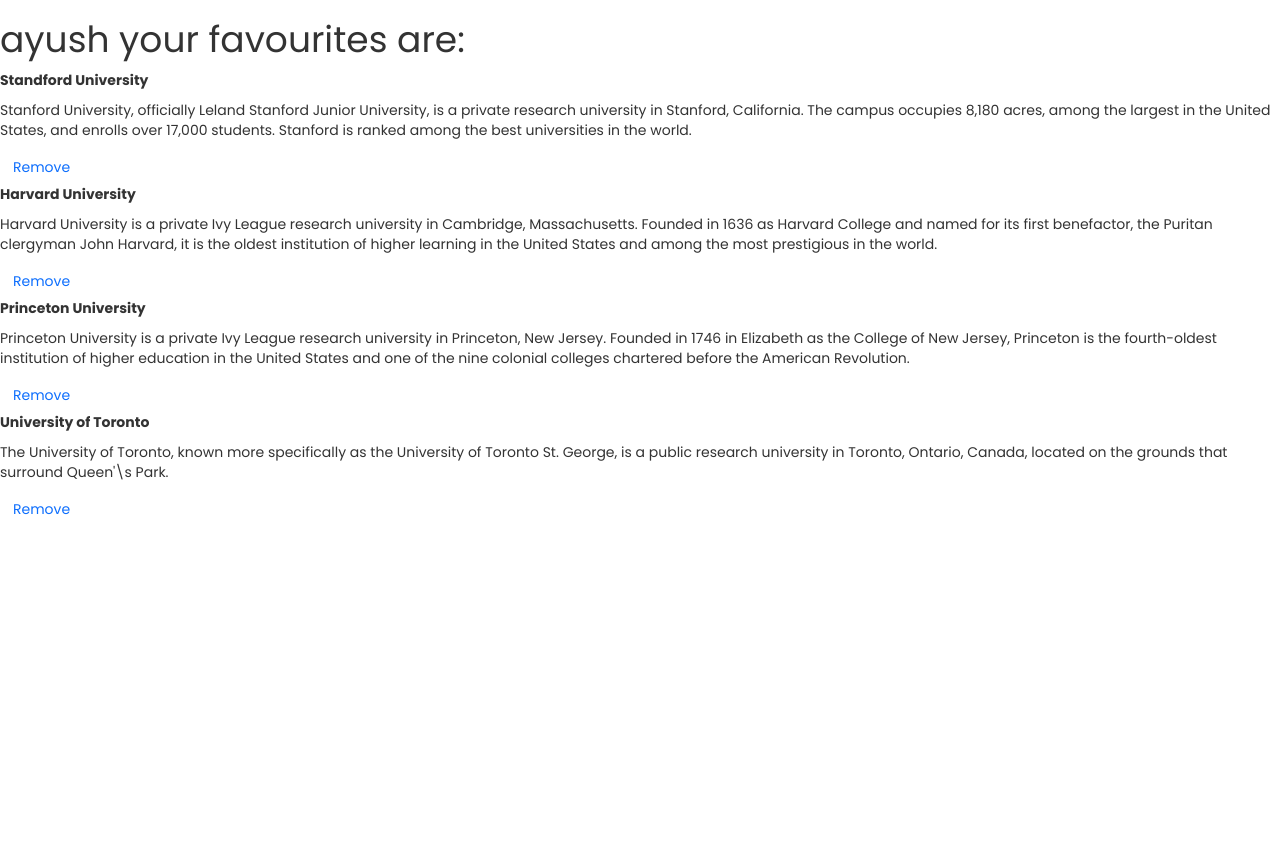
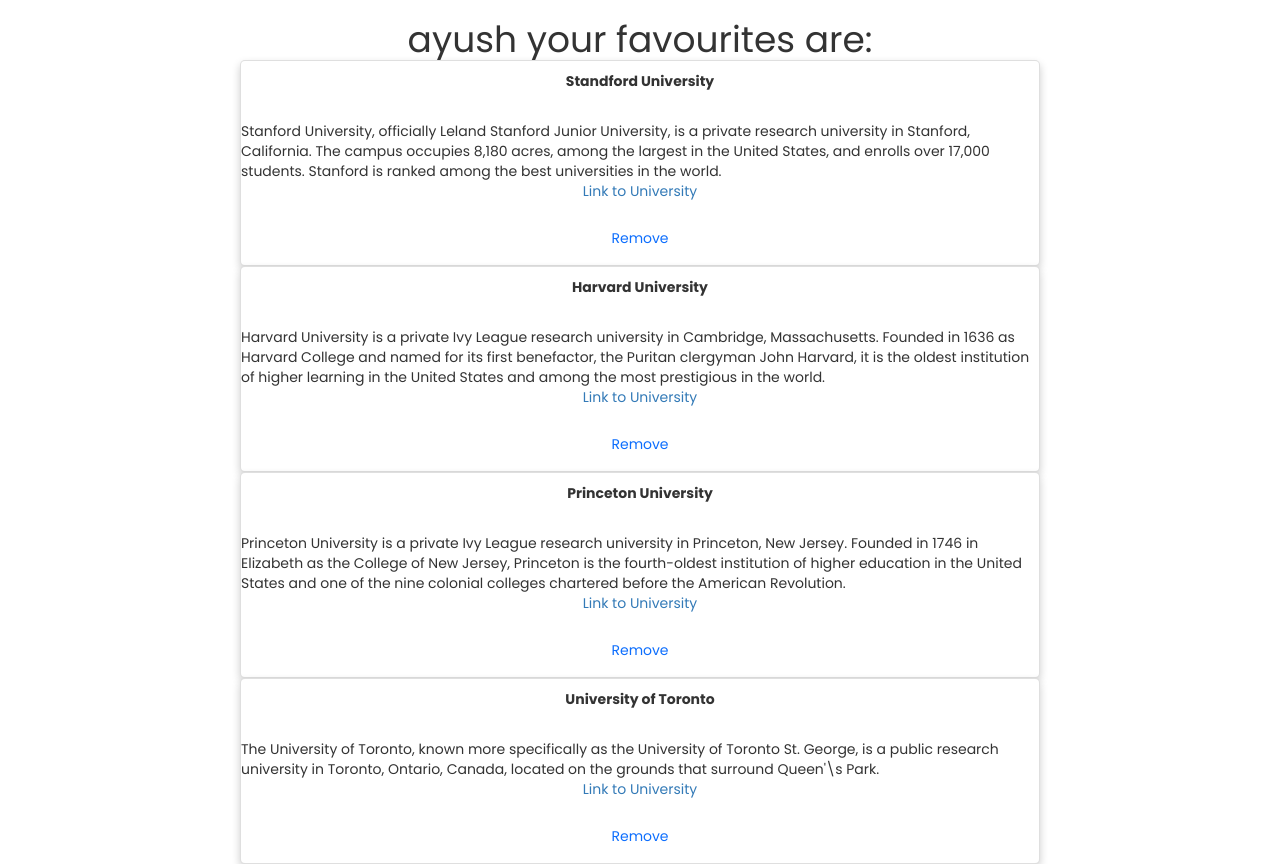
Before and after one commit to Ayush-Sharma-1/unifit, a Django app: page /uni_fit/favourites/ in a window 1280 px wide. Shown: the part 122-986 px from the top of the page. Before the commit the page ends 637 px from the top, so only its background shows below. Run offline with Django 3.2, Linux system fonts and the light colour scheme; a user stored in the database is signed in; data comes from the database, SQL or seed files in the repository; both versions use the stored data as it was after the commit; some libraries are stand-ins or nearby versions.

Commit message:
updated the favourites page with css and added star icon in fav button

```diff
--- /dev/null
+++ b/static/css/favourites.css
@@ -0,0 +1,17 @@
+.card {
+    box-shadow: 0 4px 8px 0 rgba(0,0,0,0.2);
+    transition: 0.3s;
+    width: 40%;
+    border-radius: 5px;
+    align-items : center;
+    width:800px;
+    margin:0 auto;
+  }
+
+  .card:hover {
+    box-shadow: 0 8px 16px 0 rgba(0,0,0,0.2);
+  }
+
+  .container {
+    padding: 2px 16px;
+  }
--- a/templates/uni_fit/favourites.html
+++ b/templates/uni_fit/favourites.html
@@ -1,31 +1,34 @@
 {% extends 'uni_fit/base.html' %}
-
+{% load staticfiles %}
 {% block title_block %}
     Favourites
 {% endblock %}
 
 {% block body_block %}
-<h1>{{user.username}} your favourites are: </h1>
+<meta name="viewport" content="width=device-width, initial-scale=1">
+
 <div>
     {% if fav_list %}
+    <h1 style="width:800px; margin:0 auto; text-align: center;">{{user.username}} your favourites are: </h1>
     <div>
         {% for university in fav_list %}
-        <p>
-           <strong>{{university.UniName}}</strong>
-        </p>
-        <div>
-            <p>{{university.About}}</p>
-        </div>
-        <div>
-            <a href="{% url 'uni_fit:favourite_add' university.UniId %}" class="btn btn-outline-primary">Remove</a>
-        </div>
+            <div class="card">
+                <p>
+                    <p><strong>{{university.UniName}}</strong></p>
+                    <br>{{university.About}}
+                    <br><a href={{university.Link}}>Link to University</a>
+                    <br><a href="{% url 'uni_fit:favourite_add' university.UniId %}" class="btn btn-outline-primary">Remove</a>
+                </p>
+            </div>
     </div>
     {% endfor %}
+    {% else %}
+        <h1 style="width:800px; margin:0 auto; text-align: center;">Please add your favourite universities</h1>
     {% endif %}
 </div>
 
-
-
+<!-- CSS-->
+<link rel="stylesheet" type="text/css" href="{% static 'css/favourites.css' %} " style = "color: rgba(255,255,255,255); opacity: 1;"/>
 
 
 {% endblock %}
--- a/templates/uni_fit/home.html
+++ b/templates/uni_fit/home.html
@@ -42,7 +42,9 @@
             <tr>
                 <td class="rank" style = "color:rgba(255,255,255,1); opacity: 1;">{{university.UniRank}}</td>
                 <td><a href="{% url 'uni_fit:university' university.UniId %}" style = "color:rgba(255,255,255,1)">{{university.UniName }}</a></td>
-                <td><a href="{% url 'uni_fit:favourite_add' university.UniId %}"style = "color: rgba(255,255,255,1)">Add to Favourties</a></td>
+                <td><a class="custom-checkbox" href="{% url 'uni_fit:favourite_add' university.UniId %}"style = "color: rgba(255,255,255,1)">
+                    <i class="glyphicon glyphicon-star-empty"></i>
+                    <i class="glyphicon glyphicon-star"></i></a></td>
             </tr>
         {% endfor %}
     </table>
@@ -61,6 +63,7 @@
 
 <!--CSS & JS-->
 {% load static %}
+<link href="//netdna.bootstrapcdn.com/bootstrap/3.0.0/css/bootstrap.min.css" rel="stylesheet">
 <link rel="stylesheet" type="text/css" href="{% static 'css/home.css' %} " style = "color: rgba(255,255,255,255); opacity: 1;"/>
 <link rel="stylesheet" href="https://maxcdn.bootstrapcdn.com/bootstrap/3.3.5/css/bootstrap.min.css" style = "color: rgba(255,255,255,255); opacity: 1;">
 {% load static %}
```
Also changed, not shown: static/css/home.css (+42 -0 lines), db.sqlite3.
